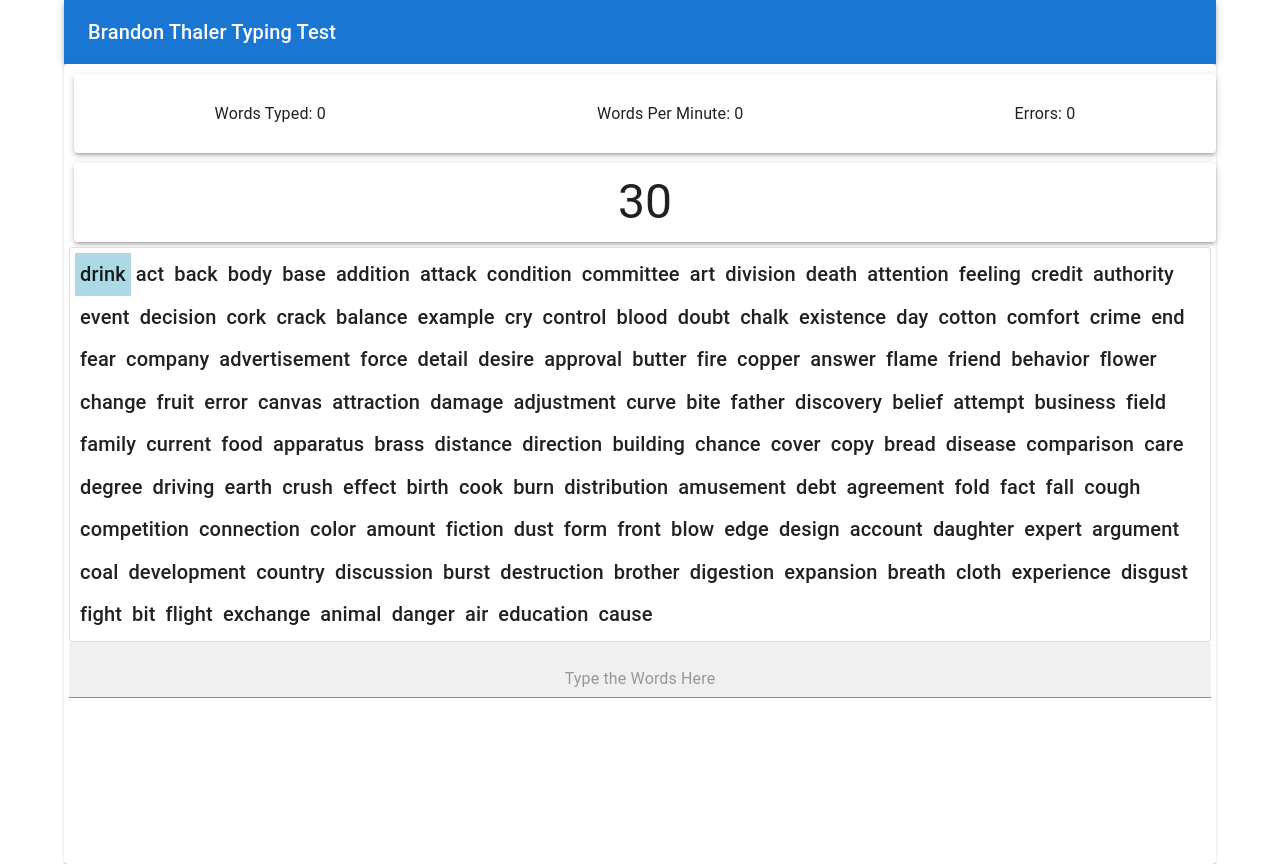
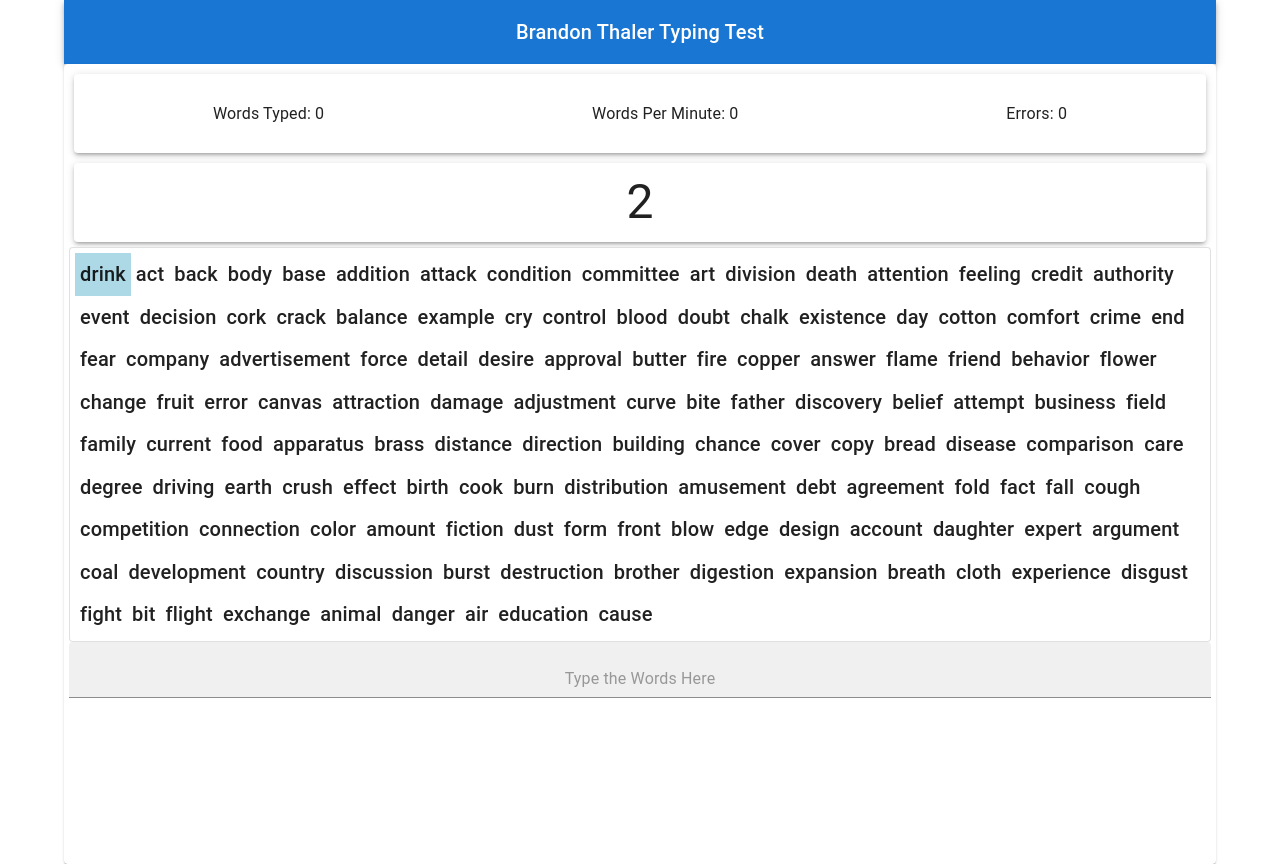
Before and after one commit to bthaler23/doorLoop-typing-test, a React (Create React App) app: page / in a window 1280 px wide. Built offline with nearby package versions, Linux system fonts and the light colour scheme.

Commit message:
Minor styling changes

```diff
--- a/src/components/containers.tsx
+++ b/src/components/containers.tsx
@@ -10,7 +10,7 @@ export const Page = styled.div`
 export const Base = styled(Paper)<any>`
   display: flex;
   height: ${({ height = '100%'}) => height };
-  width: ${({ width = '100%'}) => width };
+  width: ${({ width }) => width };
   padding: 5px;
 `
 
--- a/src/components/header/index.tsx
+++ b/src/components/header/index.tsx
@@ -1,16 +1,13 @@
-import * as React from 'react';
+import React from 'react';
 import AppBar from '@mui/material/AppBar';
-import Box from '@mui/material/Box';
 import Toolbar from '@mui/material/Toolbar';
 import Typography from '@mui/material/Typography';
-import Button from '@mui/material/Button';
-import IconButton from '@mui/material/IconButton';
 
 export default () => {
   return (
       <AppBar position='static'>
         <Toolbar>
-          <Typography variant="h6" component="div" sx={{ flexGrow: 1 }}>
+          <Typography variant="h6" textAlign='center' component="div" sx={{ flexGrow: 1 }}>
             Brandon Thaler Typing Test
           </Typography>
         </Toolbar>
--- a/src/components/typingTest/index.tsx
+++ b/src/components/typingTest/index.tsx
@@ -16,7 +16,7 @@ export interface IProps {
 
 export enum ETestStatus { NotStarted, Started, Finished };
 
-export default ({ wordBank = [], timer = 30 }: IProps) => {
+export default ({ wordBank = [], timer = 2 }: IProps) => {
 
   const [testStatus, updateTestStatus] = React.useState<ETestStatus>(ETestStatus.NotStarted);
   const [currentWordIdx, updateCurrentWordIdx] = React.useState(0);
@@ -67,7 +67,12 @@ export default ({ wordBank = [], timer = 30 }: IProps) => {
   if (testStatus === ETestStatus.Finished) {
     return (
       <Containers.Column>
-        Congratulations!
+        <Containers.Row
+          elevation={3}
+          height='10%'
+        >
+          <Typography variant='h3'>You Finished!</Typography>
+        </Containers.Row>
         <Stats
           typedWords={typedWords}
           wordBank={wordBank}
```
